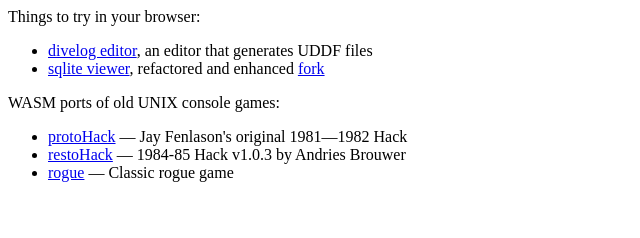
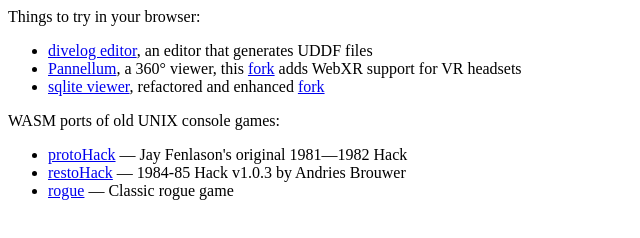
Before and after one commit to neuhaus/neuhaus.github.io, a plain HTML site: page index.html in a window 1280 px wide. Shown: the whole page, without its empty margins (0-640 px from the left). Drawn offline with Linux system fonts and the light colour scheme.

Commit message:
add pannellum (with WebXR)

```diff
--- a/index.html
+++ b/index.html
@@ -4,6 +4,7 @@
 Things to try in your browser:
 <ul>
 <li><a href="divelog-editor/">divelog editor</a>, an editor that generates UDDF files</li>
+<li><a href="pannellum/">Pannellum</a>, a 360° viewer, this <a href="https://github.com/mpetroff/pannellum">fork</a> adds WebXR support for VR headsets</li>
 <li><a href="sqlite-viewer/">sqlite viewer</a>, refactored and enhanced <a href="https://github.com/inloop/sqlite-viewer">fork</a></li>
 </ul>
 WASM ports of old UNIX console games:
```
